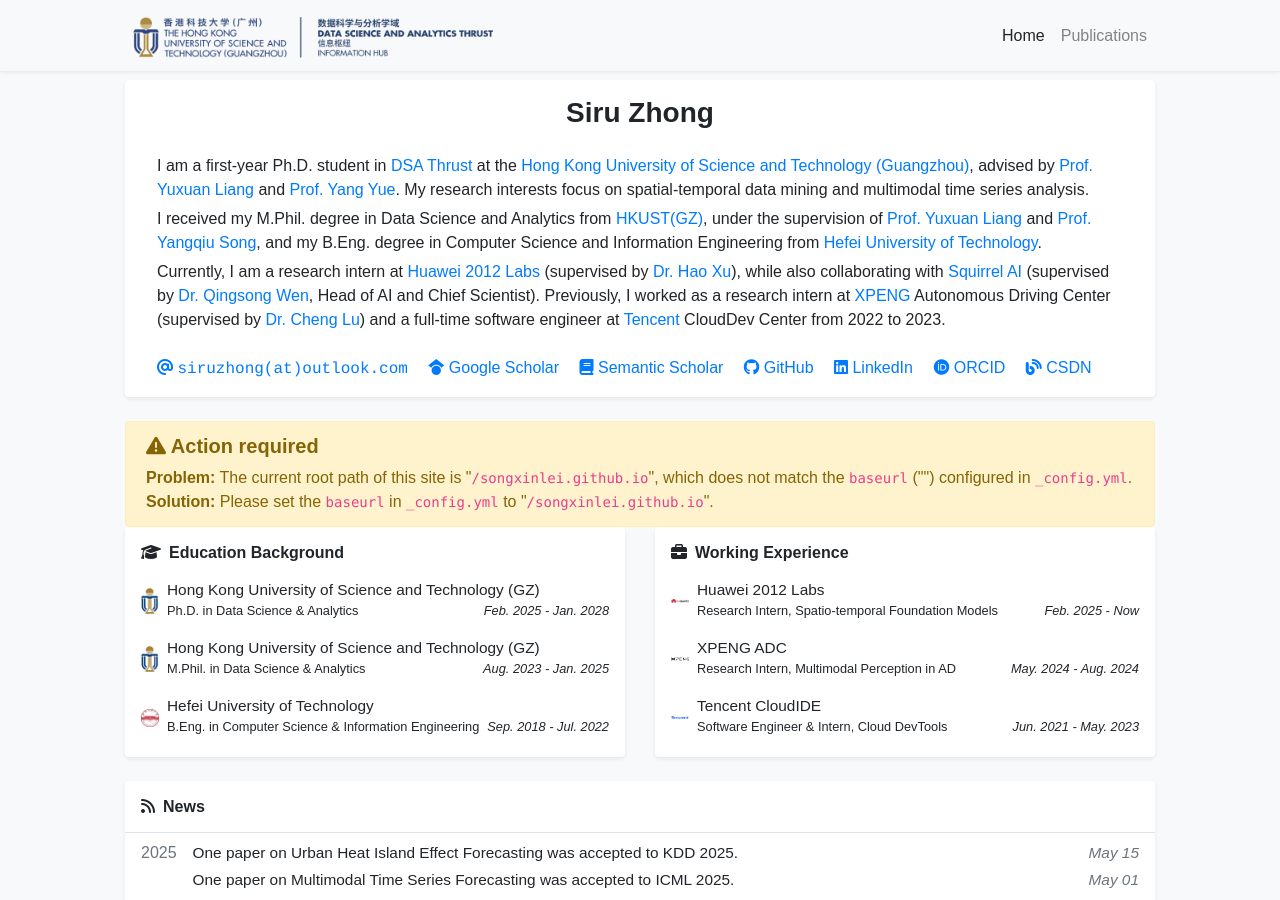
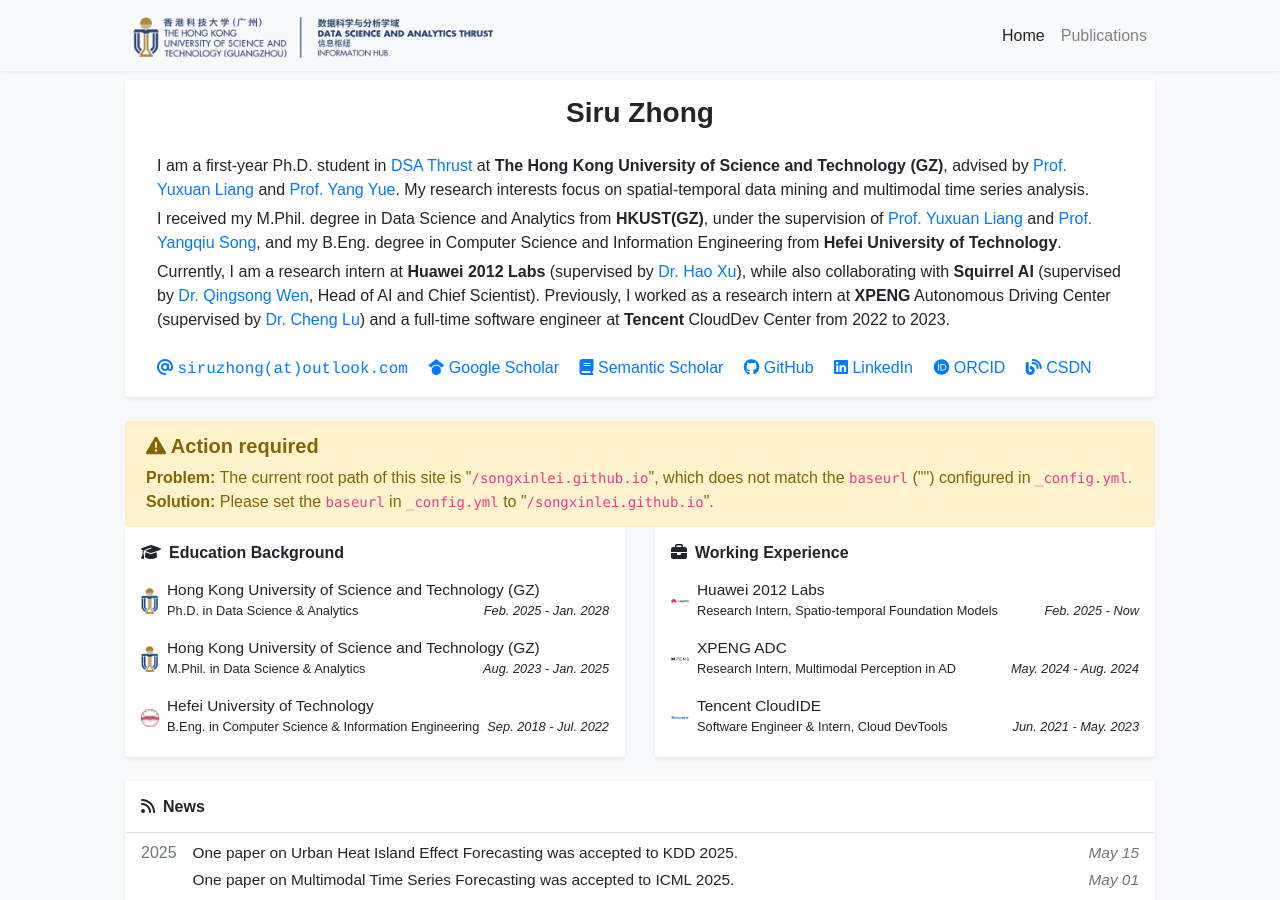
Before and after one commit to thunderlrr/songxinlei.github.io, a Jekyll site: the page built from index.html, in a window 1280 px wide and 900 px high. Built offline with Jekyll 4.4.1, drawn with Linux system fonts in a browser that asks for light colours; a style sheet for code colours, icons or effects is not loaded.

Commit message:
update repo

```diff
--- a/_data/profile.yml
+++ b/_data/profile.yml
@@ -22,13 +22,13 @@
 
 short_bio: >-
   <p style="margin-bottom: 5px;">
-    I am a first-year Ph.D. student in <a href="http://dsa.hkust-gz.edu.cn/" target="_blank">DSA Thrust</a> at the <a href="https://www.hkust-gz.edu.cn/" target="_blank">Hong Kong University of Science and Technology (Guangzhou)</a>, advised by <a href="https://yuxuanliang.com/" target="_blank">Prof. Yuxuan Liang</a> and <a href="https://facultyprofiles.hkust-gz.edu.cn/faculty-personal-page/YUE-Yang/yangyue" target="_blank">Prof. Yang Yue</a>. My research interests focus on spatial-temporal data mining and multimodal time series analysis.
+    I am a first-year Ph.D. student in <a href="http://dsa.hkust-gz.edu.cn/" target="_blank">DSA Thrust</a> at <strong>The Hong Kong University of Science and Technology (GZ)</strong>, advised by <a href="https://yuxuanliang.com/" target="_blank">Prof. Yuxuan Liang</a> and <a href="https://facultyprofiles.hkust-gz.edu.cn/faculty-personal-page/YUE-Yang/yangyue" target="_blank">Prof. Yang Yue</a>. My research interests focus on spatial-temporal data mining and multimodal time series analysis.
   </p>
   <p style="margin-bottom: 5px;">
-    I received my M.Phil. degree in Data Science and Analytics from <a href="http://dsa.hkust-gz.edu.cn/" target="_blank">HKUST(GZ)</a>, under the supervision of <a href="https://yuxuanliang.com/" target="_blank">Prof. Yuxuan Liang</a> and <a href="https://www.cse.ust.hk/~yqsong/" target="_blank">Prof. Yangqiu Song</a>, and my B.Eng. degree in Computer Science and Information Engineering from <a href="https://ci.hfut.edu.cn/" target="_blank">Hefei University of Technology</a>.
+    I received my M.Phil. degree in Data Science and Analytics from <strong>HKUST(GZ)</strong>, under the supervision of <a href="https://yuxuanliang.com/" target="_blank">Prof. Yuxuan Liang</a> and <a href="https://www.cse.ust.hk/~yqsong/" target="_blank">Prof. Yangqiu Song</a>, and my B.Eng. degree in Computer Science and Information Engineering from <strong>Hefei University of Technology</strong>.
   </p>
   <p style="margin-bottom: 5px;">
-    Currently, I am a research intern at <a href="https://www.huawei.com/" target="_blank">Huawei 2012 Labs</a> (supervised by <a href="https://scholar.google.com/citations?user=sNb24gkAAAAJ&hl=zh-CN&oi=sra" target="_blank">Dr. Hao Xu</a>), while also collaborating with <a href="https://www.squirrelai.com/" target="_blank">Squirrel AI</a> (supervised by <a href="https://sites.google.com/site/qingsongwen8/" target="_blank">Dr. Qingsong Wen</a>, Head of AI and Chief Scientist). Previously, I worked as a research intern at <a href="https://www.xpeng.com/" target="_blank">XPENG</a> Autonomous Driving Center (supervised by <a href="https://www.linkedin.com/in/cheng-lu-5b24a739/" target="_blank">Dr. Cheng Lu</a>) and a full-time software engineer at <a href="https://www.tencent.com/" target="_blank">Tencent</a> CloudDev Center from 2022 to 2023.
+    Currently, I am a research intern at <strong>Huawei 2012 Labs</strong> (supervised by <a href="https://scholar.google.com/citations?user=sNb24gkAAAAJ&hl=zh-CN&oi=sra" target="_blank">Dr. Hao Xu</a>), while also collaborating with <strong>Squirrel AI</strong> (supervised by <a href="https://sites.google.com/site/qingsongwen8/" target="_blank">Dr. Qingsong Wen</a>, Head of AI and Chief Scientist). Previously, I worked as a research intern at <strong>XPENG</strong> Autonomous Driving Center (supervised by <a href="https://www.linkedin.com/in/cheng-lu-5b24a739/" target="_blank">Dr. Cheng Lu</a>) and a full-time software engineer at <strong>Tencent</strong> CloudDev Center from 2022 to 2023.
   </p>
 
 # portrait_url: /assets/images/photos/portrait.jpg
```
